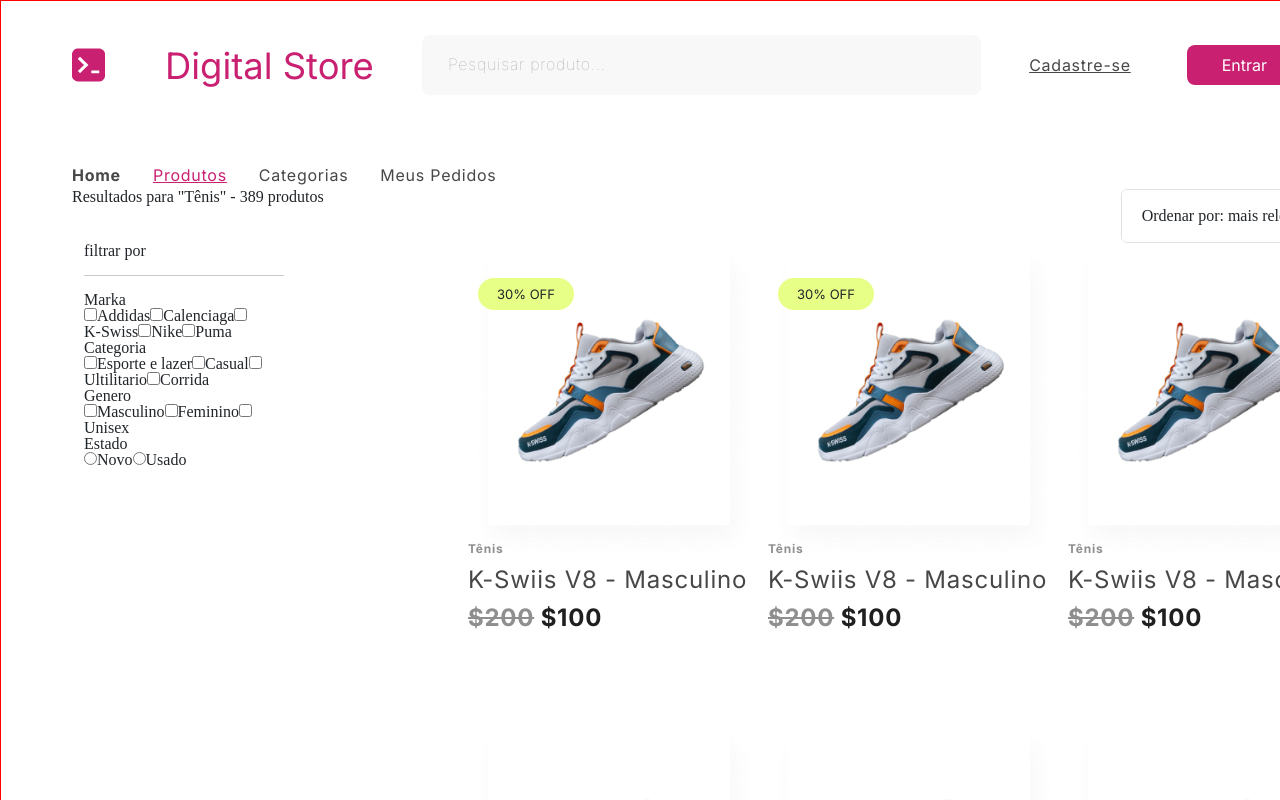
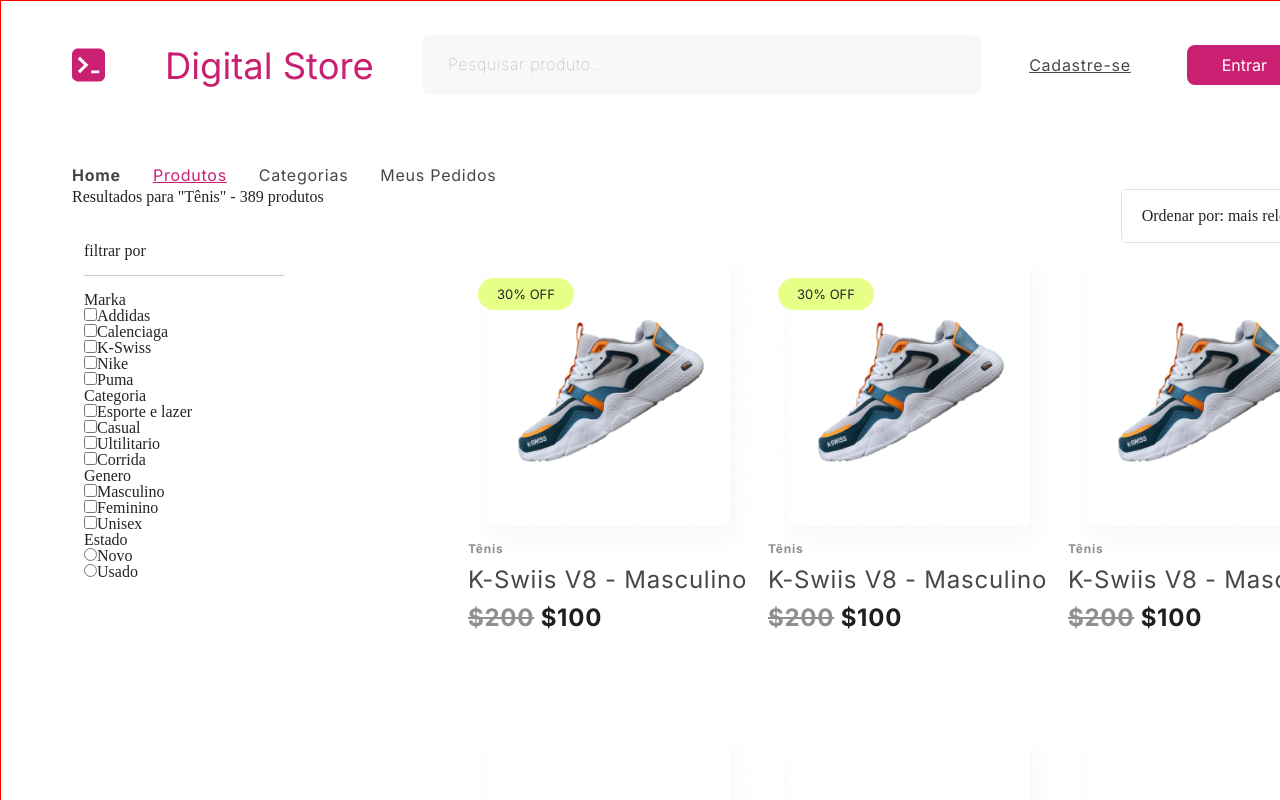
Before and after one commit to SergioFerreiraFilho/Digital-Store, a React (Create React App) app: page /produtos in a window 1280 px wide. Shown: the top 800 px of the page. Built offline with nearby package versions, Linux system fonts and the light colour scheme.

Commit message:
criando routers para o detalhe da do produto

```diff
--- a/src/Routers/index.js
+++ b/src/Routers/index.js
@@ -8,7 +8,7 @@
 import Login from "../components/Login";
 import ProdutoDetalhe from "../components/ProdutoDetalhe";
 import Footer from "../components/Footer"
-
+import Produto from "../components/Produtos/produto";
 
 export default function Routers(){
     return(
@@ -22,6 +22,7 @@
                     <Route path="/cadastrar" element={<Cadastrar/>} />
                     <Route path="/login" element={<Login />} />
                     <Route path="/produto-detalhe" element={<ProdutoDetalhe/>}/>
+                    <Route path ="/produto" element={<produto/>}/>
                 </Routes>
                 <Footer/>
         </BrowserRouter>
--- a/src/components/Produtos/FiltrarPor/index.js
+++ b/src/components/Produtos/FiltrarPor/index.js
@@ -1,4 +1,5 @@
 import "./style.css"
+
 
 export default function FiltrarPor(){
     return (
@@ -8,49 +9,52 @@
                 <hr></hr>
                 <h2>Marka</h2>
                 <form>
+                <div>
                 <input id="addidas" type="checkbox"/>
                 <label for="addidas"> Addidas</label>
-
+                </div>
                 <input id="calenciaga" type="checkbox"/>
                 <label for="calenciaga">Calenciaga</label>
-
+                <div>
                 <input id="kswiss" type="checkbox"/>
                 <label for="kswiss"> K-Swiss</label>
-
+                </div>
                 <input id="nike" type="checkbox"/>
                 <label for="nike"> Nike</label>
-
+                <div>
                 <input id="puma" type="checkbox"/>
                 <label for="puma"> Puma</label>
-
+                </div>
                 <h2>Categoria</h2>
+                <div>
                 <input id="esporte" type="checkbox"/>
                 <label for="esporte"> Esporte e lazer</label>
-
+                </div>
                 <input id="casual" type="checkbox"/>
                 <label for="casual"> Casual</label>
-
+                <div>
                 <input id="ultilitario" type="checkbox"/>
                 <label for="ultilitario"> Ultilitario</label>
-
+                </div>
                 <input id="corrida" type="checkbox"/>
                 <label for="corrida"> Corrida</label>
 
                 <h2>Genero</h2>
-
+                <div>
                 <input id="masculino" type="checkbox"/>
                 <label for="masculino"> Masculino</label>
-
+                </div>
                 <input id="feminino" type="checkbox"/>
                 <label for="feminino">Feminino</label>
-
+                <div>
                 <input id="unisex" type="checkbox"/>
                 <label for="unisex">Unisex</label>
+                </div>
                 <h2>Estado</h2>
-
+                <div>
                 <input id="novo" type="radio"/>
                 <label for="novo"> Novo</label>
-
+                </div>
                 <input id="usado" type="radio"/>
                 <label for="usado">Usado</label>
 
--- a/src/components/Produtos/ListaProdutos/index.js
+++ b/src/components/Produtos/ListaProdutos/index.js
@@ -8,6 +8,7 @@
             <div className='div-listas'>
                 <ul className='listas'>
                     <li className='itens'>
+
                         <img className='itens-img' src={img}/>
                         <p className='itens-desconto'>30% OFF</p>
                         <h5 className='itens-titulo'>Tênis</h5>
--- a/src/pages/Produtos/index.js
+++ b/src/pages/Produtos/index.js
@@ -2,6 +2,7 @@
 import FiltrarPor from "../../components/Produtos/FiltrarPor";
 import ListarProdutos from "../../components/Produtos/ListaProdutos";
 import AllCollapse from "../../components/Produtos/AllCollapse";
+
 
 export default function Produtos () {
     return (
```
